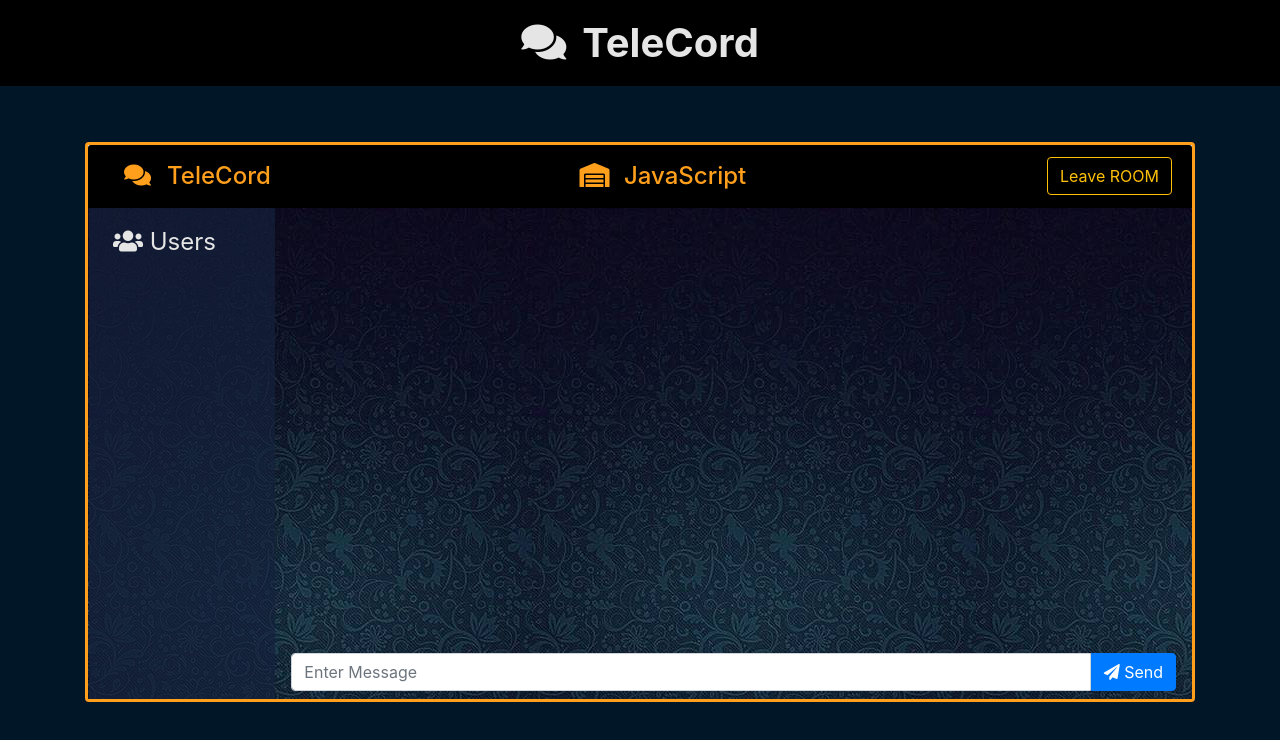
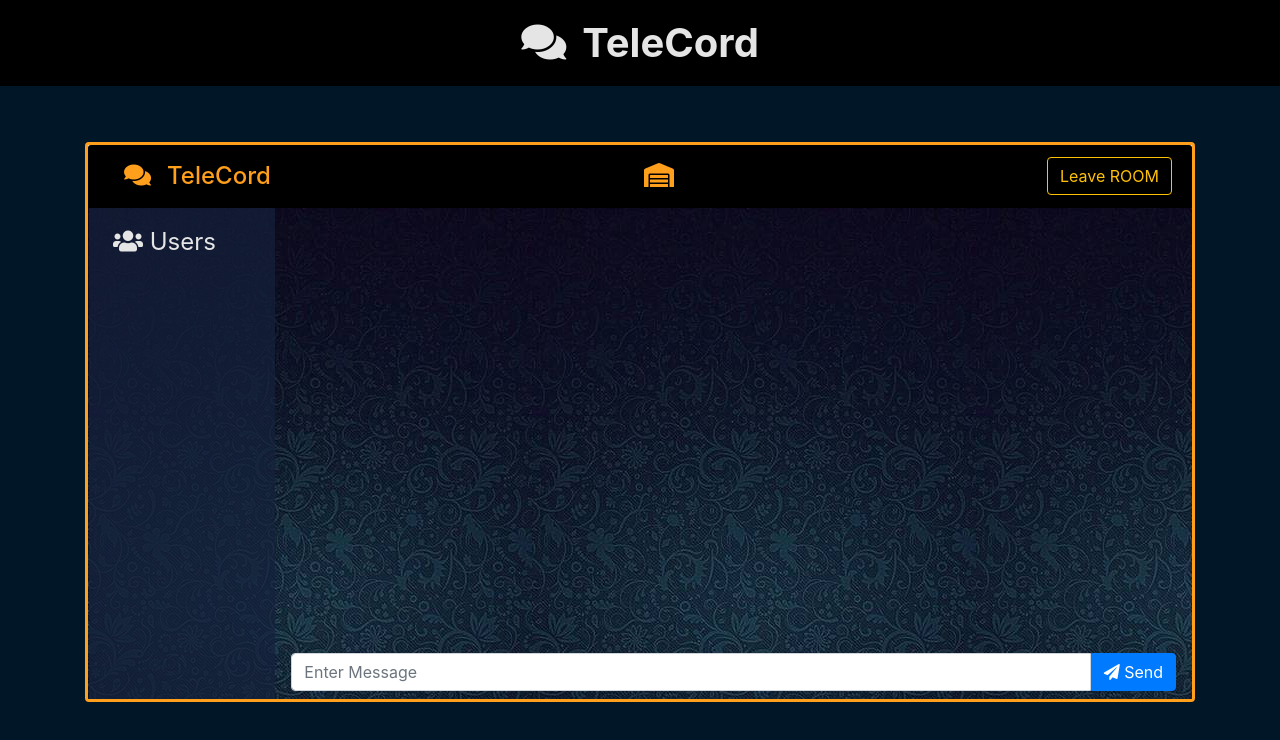
Before and after one commit to jontyrs/TeleCord, a website: page public/chat.html in a window 1280 px wide. Drawn offline with nearby package versions, Linux system fonts and the light colour scheme; no server answers.

Commit message:
final changes

```diff
--- a/public/chat.html
+++ b/public/chat.html
@@ -24,7 +24,7 @@
                 <span><i class="fas fa-comments mx-3"></i>TeleCord</span>
                 <div class="d-none d-md-block">
                     <span><i class="fas fa-warehouse mx-2"></i> </span>
-                    <span id="room-name">JavaScript</span>
+                    <span id="room-name"></span>
                 </div>
                 <a href="index.html"><button class="btn btn-outline-warning">Leave ROOM</button></a>
             </h5>
@@ -32,10 +32,6 @@
                 <div class="row pl-3 division-row">
                     <div class="col-lg-2 p-0 d-none d-lg-block" id="chat-sidebar-design">
                         <div class="chat-sidebar ml-4 mt-3">
-                            <!-- <div class="mb-3 tag-side-bar">
-                                <span><i class="fas fa-warehouse"></i> </span>
-                                <span id="room-name">JavaScript</span>
-                            </div> -->
                             <div class="mb-3 tag-side-bar">
                                 <span><i class="fas fa-users"></i> </span>
                                 Users
```
